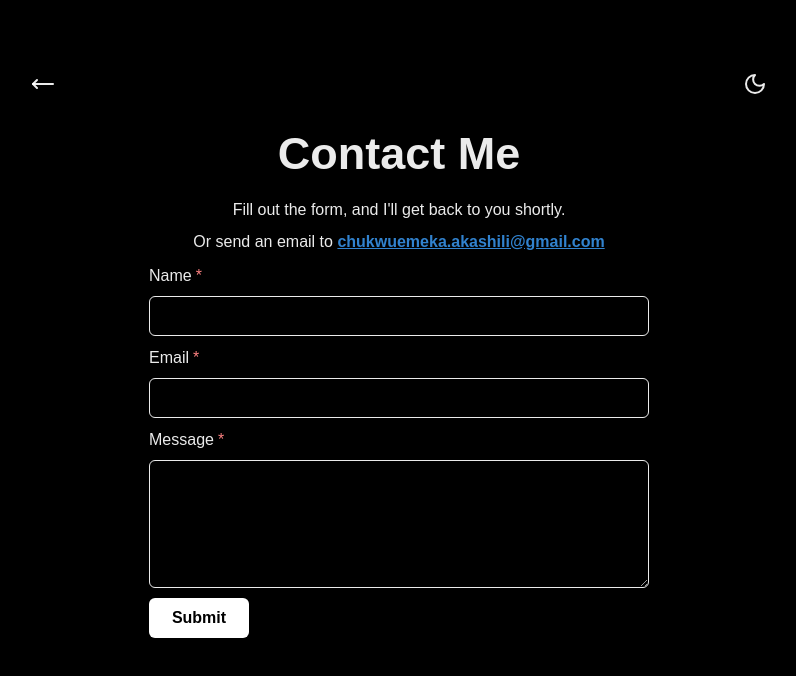
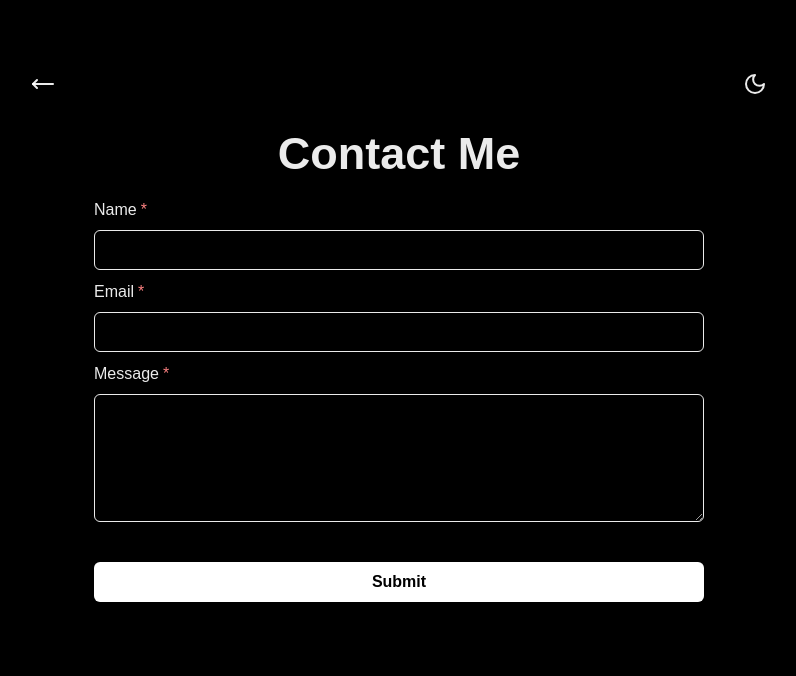
Before and after one commit to Dev-Akashili/akashili.com, a React (Vite) app: page /contact in a window 1280 px wide. Shown: the top 676 px of the page, without its empty margins (241-1037 px from the left). Built offline with nearby package versions, Linux system fonts and the light colour scheme; a web font is replaced by a local one.

Commit message:
Update contact form

```diff
--- a/src/pages/Contact.tsx
+++ b/src/pages/Contact.tsx
@@ -75,26 +75,7 @@ const Contact = () => {
       >
         Contact Me
       </Text>
-      <Stack textAlign={"center"}>
-        <Text> Fill out the form, and I'll get back to you shortly.</Text>
-        <Text>
-          Or send an email to{" "}
-          <span>
-            <a
-              href="mailto:chukwuemeka.akashili@gmail.com"
-              style={{
-                fontWeight: "bold",
-                textDecoration: "underline",
-                color: "#3182ce",
-                cursor: "pointer"
-              }}
-            >
-              chukwuemeka.akashili@gmail.com
-            </a>
-          </span>
-        </Text>
-      </Stack>
-      <Box px={{ base: 0, md: "130px", lg: "130px" }}>
+      <Box px={{ base: 0, md: "75px", lg: "75px" }}>
         <form onSubmit={handleSubmit} ref={form}>
           <Stack gap={"10px"}>
             <FormControl isRequired>
@@ -109,8 +90,10 @@ const Contact = () => {
               <FormLabel fontSize={{ base: "sm", lg: "md" }}>Message</FormLabel>
               <Textarea name="message" {...inputStyle} rows={5} />
             </FormControl>
+          </Stack>
           <Button
-              w={"100px"}
+            w={"100%"}
+            mt={10}
             isLoading={isSubmitting}
             color={colorMode === "dark" ? "black" : "white"}
             backgroundColor={colorMode === "dark" ? "white" : "black"}
@@ -122,7 +105,6 @@ const Contact = () => {
           >
             Submit
           </Button>
-          </Stack>
         </form>
       </Box>
     </Stack>
```
Lines whose indentation alone changed are shown as unchanged.
